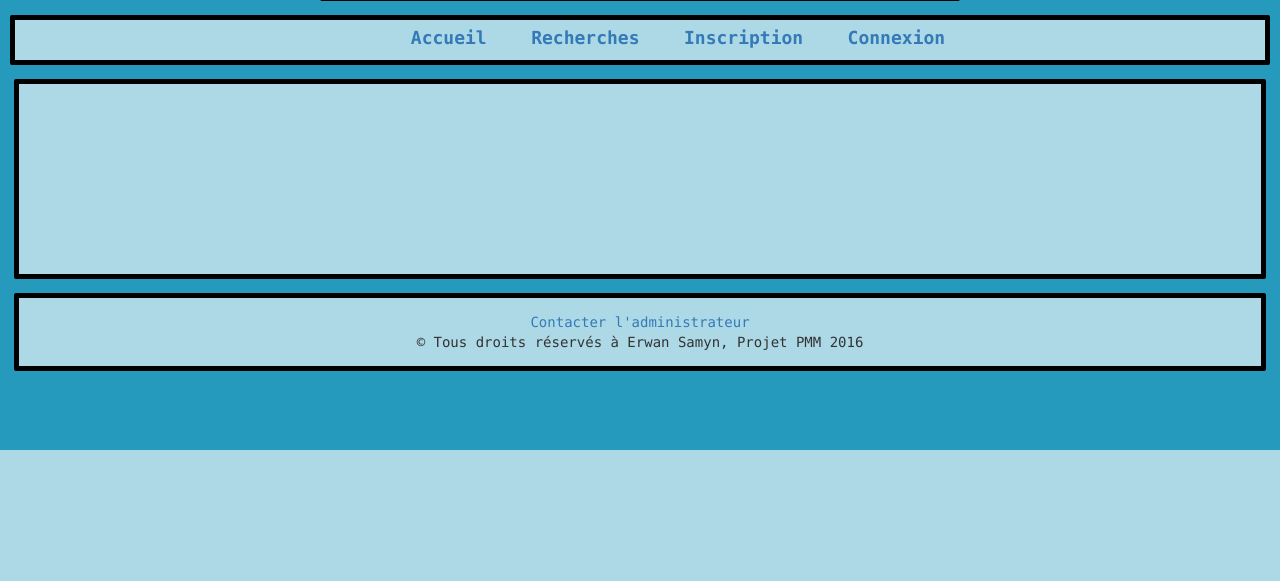
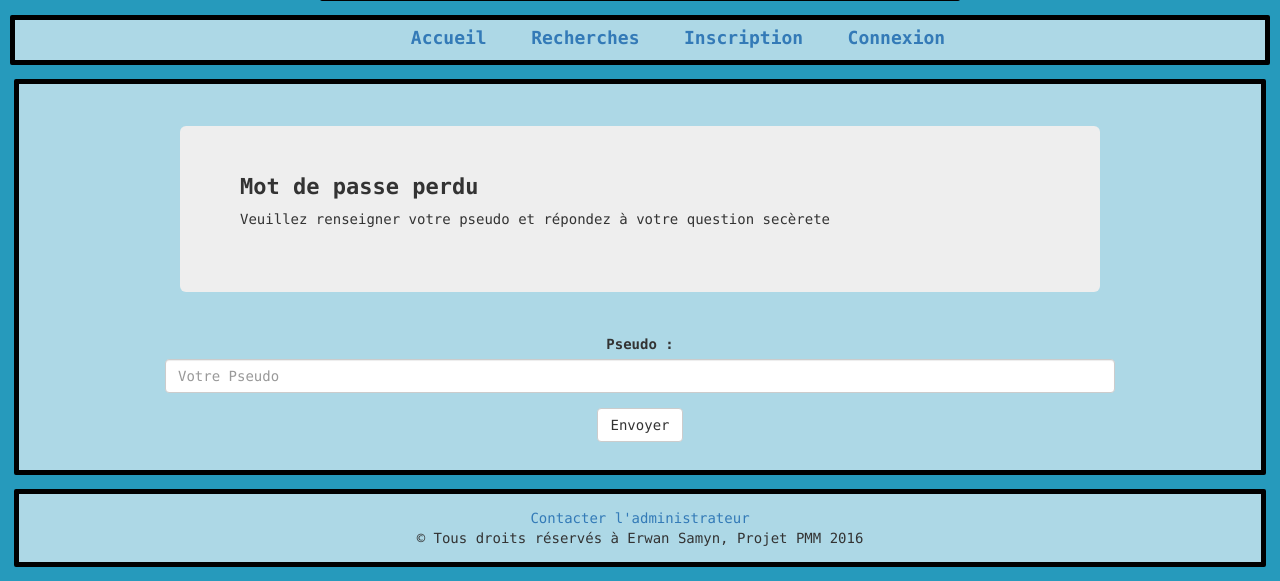
Before and after one commit to StarStorms/webproject, a PHP site: page /index.php?page=mdp_perdu in a window 1280 px wide. Shown: the part 350-931 px from the top of the page. Before the commit the page ends 800 px from the top, so only its background shows below. Run offline with PHP 8.4, Linux system fonts and the light colour scheme; some libraries are stand-ins or nearby versions.

Commit message:
recuperation de mot de passe

```diff
--- a/Form/Connexion.form.php
+++ b/Form/Connexion.form.php
@@ -23,6 +23,9 @@
         <label for="mdp">Mot de passe : </label>
         <input type="password" id="mdp" name="mdp" placeholder="Votre mot de passe" required class="form-control">
     </div>
+    <div class="mdp_perdu">
+        <li><a href="index.php?page=mdp_perdu">J'ai perdu mon mot de passe</a></li>
+    </div>
     <button type="submit" class="btn btn-default">Envoyer</button>
 </form>
 </div>
--- /dev/null
+++ b/Form/mdp_perdu.form.php
@@ -0,0 +1,159 @@
+<?php
+/**
+ * Created by PhpStorm.
+ * User: Erwan
+ * Date: 16/07/2016
+ * Time: 13:30
+ */
+
+/**
+ * Reinitialisation du mot de passe en 4 étapes :
+ * 1 : Entrer le pseudo
+ * 2 : Si le pseudo est valide, retrouver la question secrète.
+        _ Si il n'y a pas de question secrète : envoyer un mail de récupération
+        _ Sinon demander la réponse à la question
+ * 3 : vérifier la réponse à la question et rinitialiser le mot de passe si ok
+ * 4 : Vérifier le mot de passe et le réinitialiser
+ */
+
+
+?>
+
+<div class="container">
+    <div class="jumbotron">
+        <h1>Mot de passe perdu</h1>
+        <p>Veuillez renseigner votre pseudo et répondez à votre question secèrete </p>
+    </div>
+</div>
+<div class="container">
+<form action="index.php?page=mdp_perdu" method="post" class="form-horizontal">
+ <?php
+    if(!isset($_POST['etape']) || $_POST['etape'] == 1) {
+ ?>
+    <div class="form-group">
+        <label for="name">Pseudo : </label>
+        <input type="hidden" name="etape" id="hiddenField" value="2" />
+        <input type="text" id="name" name="name" placeholder="Votre Pseudo" class="form-control" required <?php if(isset($_POST['name']))echo'value="'.$_POST['name'].'"';?>>
+    </div>
+<?php
+    }
+    else if(isset($_POST['etape']) && $_POST['etape'] == 2)
+    {
+        include "Library/Page/Mdp_perdu.lib.php";
+
+        $exist=verifyPseudoExist($_POST['name']);
+        if($exist == true)
+        {
+            $_SESSION['connected'] = false;
+            $_SESSION['pseudo_recup'] = $_POST['name'];
+            $_SESSION['question'] = retrieveQuestion();
+            if(!isset($_SESSION['question'] ) || $_SESSION['question']  == NULL || $_SESSION['question']  == false || strlen($_SESSION['question'] ) == 0) {
+
+                sendMailRecuperation($_SESSION['pseudo_recup']);
+?>
+            <div class="alert alert-success">
+                Un mail contenant un lien vous a été envoyé. <br />
+                Cliquez sur le lien pour réinitialiser votre mot de passe.
+            </div>
+<?php
+            session_destroy();
+            header("refresh:3;url=index.php" );
+
+          }
+            else
+            {
+?>
+                <div class="form-group">
+                    <label for="name">Question secrète : <?php echo($_SESSION['question'] ) ?></label>
+                    <input type="hidden" name="etape" id="hiddenField" value="3" />
+                    <input type="text" id="reponse" name="reponse" placeholder="Votre réponse" class="form-control" required <?php if(isset($_POST['reponse']))echo'value="'.$_POST['reponse'].'"';?>>
+                </div>
+<?php
+            }
+        }
+        else
+        {
+?>
+            <div class="form-group">
+                <label for="name">Pseudo : </label>
+                <input type="hidden" name="etape" id="hiddenField" value="2" />
+                <input type="text" id="name" name="name" placeholder="Votre Pseudo" class="form-control" required <?php if(isset($_POST['name']))echo'value="'.$_POST['name'].'"';?>>
+            </div>
+            <div class="alert alert-danger">
+                <strong>Erreur!</strong> Votre pseudo n'est pas valide !
+            </div>
+<?php
+        }
+    }
+    else if (isset($_POST['etape']) && $_POST['etape'] == 3)
+    {
+        include "Library/Page/Mdp_perdu.lib.php";
+
+        $bonne = VerifierReponseSecrete($_SESSION['pseudo_recup']);
+        if($bonne == false)
+        {
+ ?>
+            <div class="form-group">
+                <label for="name">Question secrète : <?php echo($_SESSION['question'] ) ?></label>
+                    <input type="hidden" name="etape" id="hiddenField" value="3" />
+                    <input type="text" id="reponse" name="reponse" placeholder="Votre réponse" class="form-control" required <?php if(isset($_POST['reponse']))echo'value="'.$_POST['reponse'].'"';?>>
+            </div>
+            <div class="alert alert-danger">
+                <strong>Erreur!</strong> Votre réponse n'est pas valide !
+            </div>
+<?php
+        }
+        else
+        {
+?>
+            <div class="form-group">
+                <label for="mdp">Réinitalisez votre mot de passe (4 caractères min): </label>
+                <input type="password" id="mdp" name="mdp" placeholder="Votre mot de passe" required class="form-control">
+            </div>
+            <div class="form-group">
+                <label for="mdpConfirm">Mot de passe de confirmation: </label>
+                <input type="password" id="mdpConfirm" name="mdpConfirm" placeholder="Réencodez votre mot de passe" required class="form-control">
+                <input type="hidden" name="etape" id="hiddenField" value="4" />
+            </div>
+ <?php
+        }
+    }
+    else if (isset($_POST['etape']) && $_POST['etape'] == 4)
+    {
+//        include "Library/Page/Mdp_perdu.lib.php";
+
+        $error = verifMdpReinitialisation($_SESSION['pseudo_recup']);
+        if($error == true)
+        {
+?>
+            <div class="form-group">
+                <label for="mdp">Réinitalisez votre mot de passe (4 caractères min): </label>
+                <input type="password" id="mdp" name="mdp" placeholder="Votre mot de passe" required class="form-control">
+            </div>
+            <div class="form-group">
+                <label for="mdpConfirm">Mot de passe de confirmation: </label>
+                <input type="password" id="mdpConfirm" name="mdpConfirm" placeholder="Réencodez votre mot de passe" required class="form-control">
+                <input type="hidden" name="etape" id="hiddenField" value="4" />
+            </div>
+            <div class="alert alert-danger">
+                <strong>Erreur!</strong> Vos mots de passes doivent correspondre !
+            </div>
+<?php
+        }
+        else
+        {
+?>
+        <div class="alert alert-success">
+            Un mail contenant un lien vous a été envoyé. <br />
+            Cliquez sur le lien pour réinitialiser votre mot de passe.
+        </div>
+<?php
+        session_destroy();
+        header("refresh:3;url=index.php" );
+
+        }
+    }
+?>
+<button type="submit" class="btn btn-default">Envoyer</button>
+</form>
+</div>
--- a/index.php
+++ b/index.php
@@ -87,6 +87,9 @@ startSession();
             else if ($_GET['page'] == "profil") {
                 //todo
             }
+            else if ($_GET['page'] == "mdp_perdu") {
+                include "Form/mdp_perdu.form.php";
+            }
         }
         ?>
     </article>
```
Also changed, not shown: Library/Page/Mdp_perdu.lib.php (added, +111 -0 lines).
